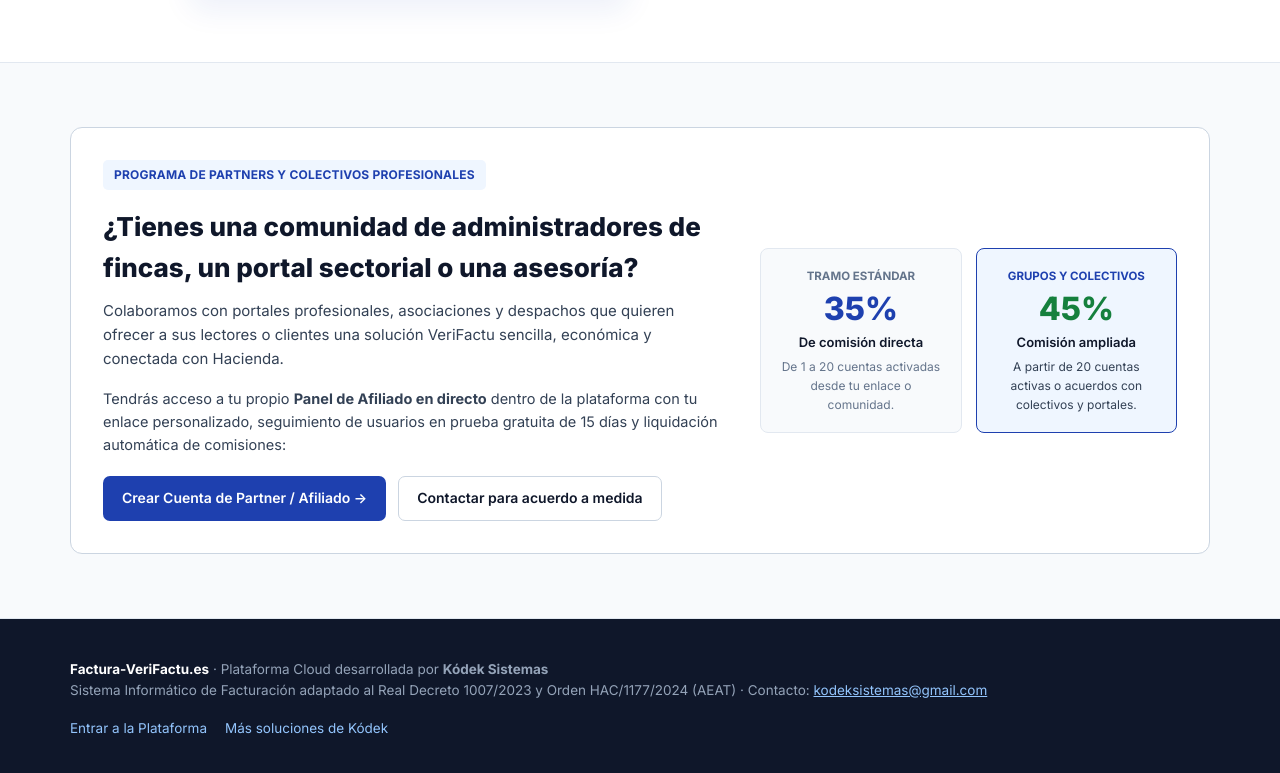
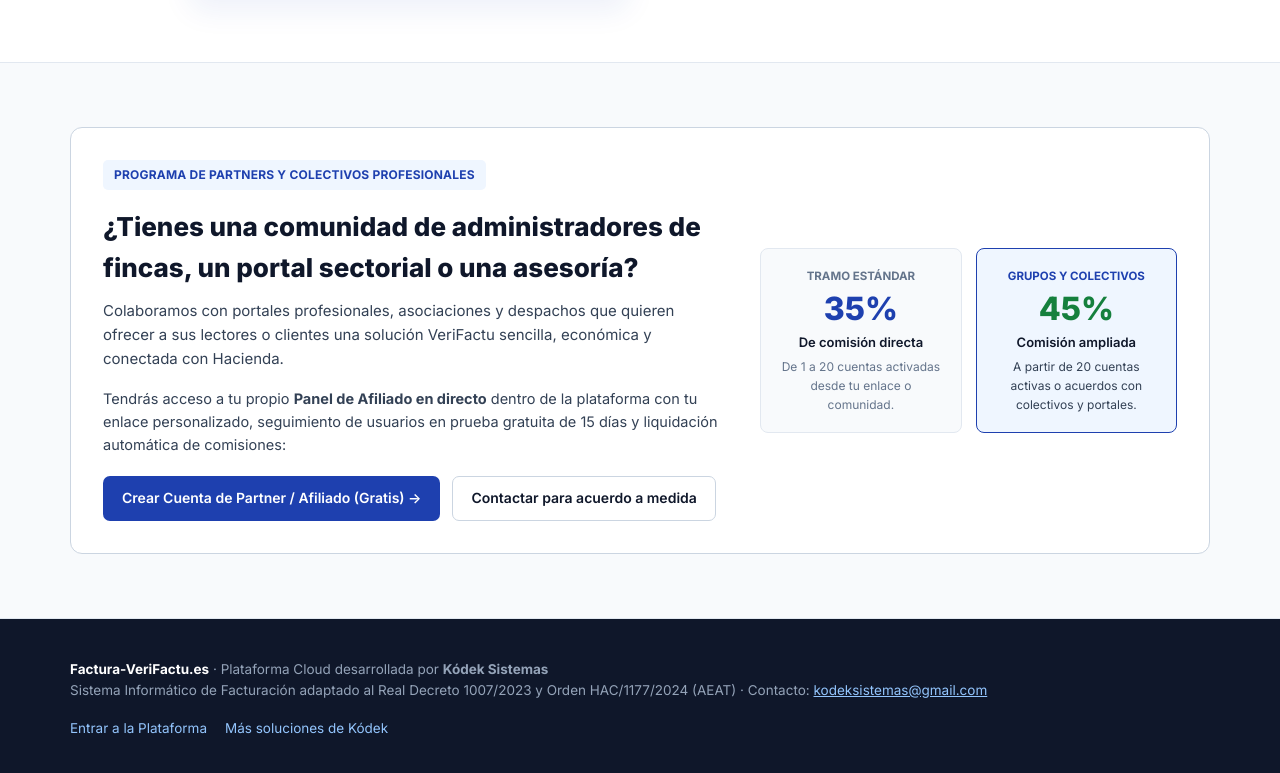
Before and after one commit to mariodg98/factura-verifactu-web, a plain HTML site: page index.html in a window 1280 px wide. Shown: the part 2855-3628 px from the top of the page. Drawn offline with Linux system fonts and the light colour scheme.

Commit message:
Update index.html

```diff
--- a/index.html
+++ b/index.html
@@ -815,7 +815,7 @@
                     Tendrás acceso a tu propio <strong>Panel de Afiliado en directo</strong> dentro de la plataforma con tu enlace personalizado, seguimiento de usuarios en prueba gratuita de 15 días y liquidación automática de comisiones:
                 </p>
                 <div style="display:flex; gap:12px; flex-wrap:wrap;">
-                    <a href="login.html" onclick="localStorage.setItem('vf_open_aff','1')" class="btn btn-primary">Crear Cuenta de Partner / Afiliado &rarr;</a>
+                    <a href="login.html?mode=affiliate" class="btn btn-primary">Crear Cuenta de Partner / Afiliado (Gratis) &rarr;</a>
                     <a href="mailto:kodeksistemas@gmail.com?subject=Acuerdo%20Colaboracion%20Factura-VeriFactu.es" class="btn btn-outline">Contactar para acuerdo a medida</a>
                 </div>
             </div>
```
